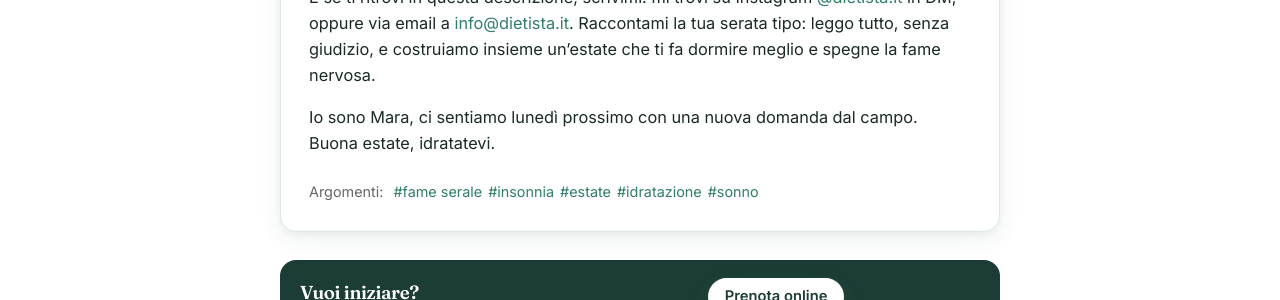
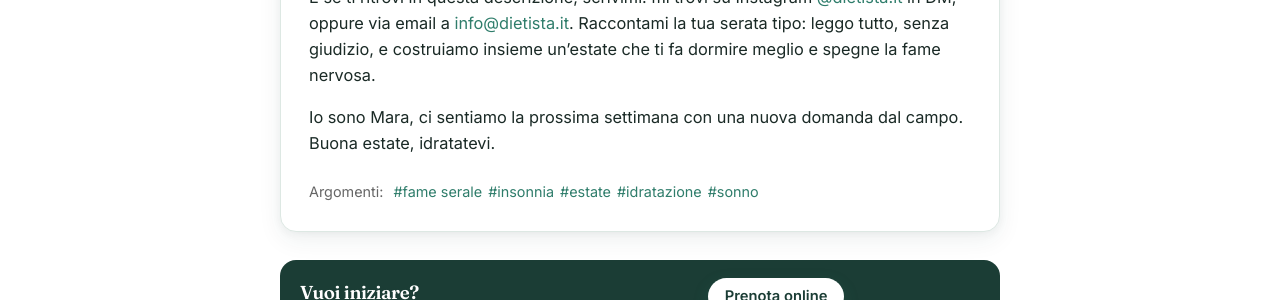
Before and after one commit to curlybracketshq/dietista.it, a Jekyll site: the page built from _posts/2026-07-18-caldo-insonnia-fame-serale-non-e-forza-di-volonta.markdown, in a window 1280 px wide and 900 px high, scrolled down 2999 px. Shown: the part 153-453 px from the top of the window. Built offline with Jekyll 4.4.1, drawn with Linux system fonts in a browser that asks for light colours.

Commit message:
copy: 'lunedì prossimo' → 'la prossima settimana' – chiusura episodio generica

```diff
--- a/_posts/2026-07-18-caldo-insonnia-fame-serale-non-e-forza-di-volonta.markdown
+++ b/_posts/2026-07-18-caldo-insonnia-fame-serale-non-e-forza-di-volonta.markdown
@@ -76,4 +76,4 @@ Anche a te capita con questa afa? Qual è la tua serata tipo quando non dormi? S
 
 E se ti ritrovi in questa descrizione, scrivimi: mi trovi su Instagram [@dietista.it](https://www.instagram.com/dietista.it/) in DM, oppure via email a [info@dietista.it](mailto:info@dietista.it). Raccontami la tua serata tipo: leggo tutto, senza giudizio, e costruiamo insieme un'estate che ti fa dormire meglio e spegne la fame nervosa.
 
-Io sono Mara, ci sentiamo lunedì prossimo con una nuova domanda dal campo. Buona estate, idratatevi.
+Io sono Mara, ci sentiamo la prossima settimana con una nuova domanda dal campo. Buona estate, idratatevi.
```
